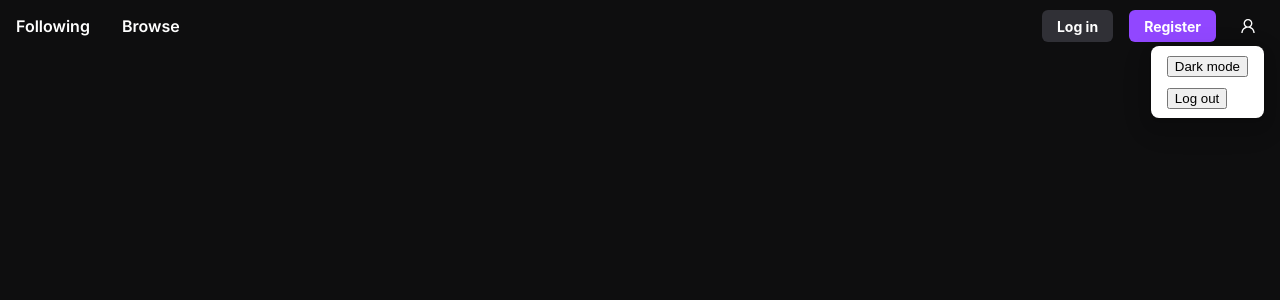
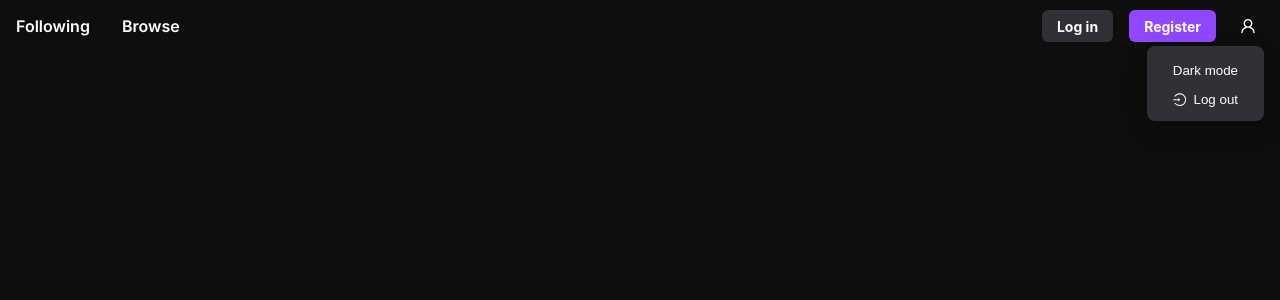
Before and after one commit to ZadorozhnyiYevhenii/streaming-app, a Next.js app: page / in a window 1280 px wide. Both pictures are taken after a click on the link 1248 px from the left and 26 px from the top of the page. Shown: the top 300 px of the page. Built offline with nearby package versions, Linux system fonts and the light colour scheme.

Commit message:
refactor: change background color for dropdown

```diff
--- a/src/app/globals.scss
+++ b/src/app/globals.scss
@@ -38,3 +38,10 @@ a {
     color: $brand-color;
   }
 }
+
+button {
+  background: none;
+  border: none;
+  cursor: pointer;
+  color: $main-light-color;
+}
--- /dev/null
+++ b/src/components/Header/UserAccountNonAuthorized/UserAccountNonAuthorized.scss
@@ -0,0 +1,9 @@
+@import "../../../styleutils/variables.scss";
+
+.user-logout {
+  width: 100%;
+
+  display: flex;
+  align-items: center;
+  justify-content: space-between;
+}
--- a/src/components/Header/UserAccountNonAuthorized/UserAccountNonAuthorized.tsx
+++ b/src/components/Header/UserAccountNonAuthorized/UserAccountNonAuthorized.tsx
@@ -4,11 +4,12 @@ import React from "react";
 import { UserOutlined } from "@ant-design/icons";
 import { items } from "./constants";
 import { UIDropDown } from "@/components/UIkit/UIDropDown/UIDropDown";
+import "./UserAccountNonAuthorized.scss";
 
 export const UserAccountNonAuthorized = () => {
   return (
     <UIDropDown items={items}>
-      <UserOutlined className="user-notauth" style={{ padding: '0.5rem' }} />
+      <UserOutlined className="user-notauth" style={{ padding: "0.5rem" }} />
     </UIDropDown>
   );
 };
--- a/src/components/Header/UserAccountNonAuthorized/constants/index.tsx
+++ b/src/components/Header/UserAccountNonAuthorized/constants/index.tsx
@@ -1,3 +1,4 @@
+import { LoginOutlined } from "@ant-design/icons";
 import { MenuProps } from "antd";
 
 export const items: MenuProps["items"] = [
@@ -7,6 +8,10 @@ export const items: MenuProps["items"] = [
   },
   {
     key: "2",
-    label: <button>Log out</button>,
+    label: (
+      <button className="user-logout">
+        <LoginOutlined /> Log out
+      </button>
+    ),
   },
 ];
--- /dev/null
+++ b/src/components/UIkit/UIDropDown/UIDropDown.scss
@@ -0,0 +1,6 @@
+$secondary-background: #303036;
+
+.ant-dropdown .ant-dropdown-menu {
+  background-color: $secondary-background;
+  padding: 0.5rem;
+}
--- a/src/components/UIkit/UIDropDown/UIDropDown.tsx
+++ b/src/components/UIkit/UIDropDown/UIDropDown.tsx
@@ -1,5 +1,6 @@
 import React from "react";
 import { Dropdown, MenuProps, Space } from "antd";
+import './UIDropDown.scss';
 
 export const UIDropDown = ({
   items,
@@ -11,7 +12,7 @@ export const UIDropDown = ({
   children: React.ReactNode;
 }) => {
   return (
-    <Dropdown menu={{ items }} trigger={[trigger]}>
+    <Dropdown menu={{ items }} trigger={[trigger]} className="ui-dropdown">
       <a onClick={(e) => e.preventDefault()}>
         <Space>{children}</Space>
       </a>
```
